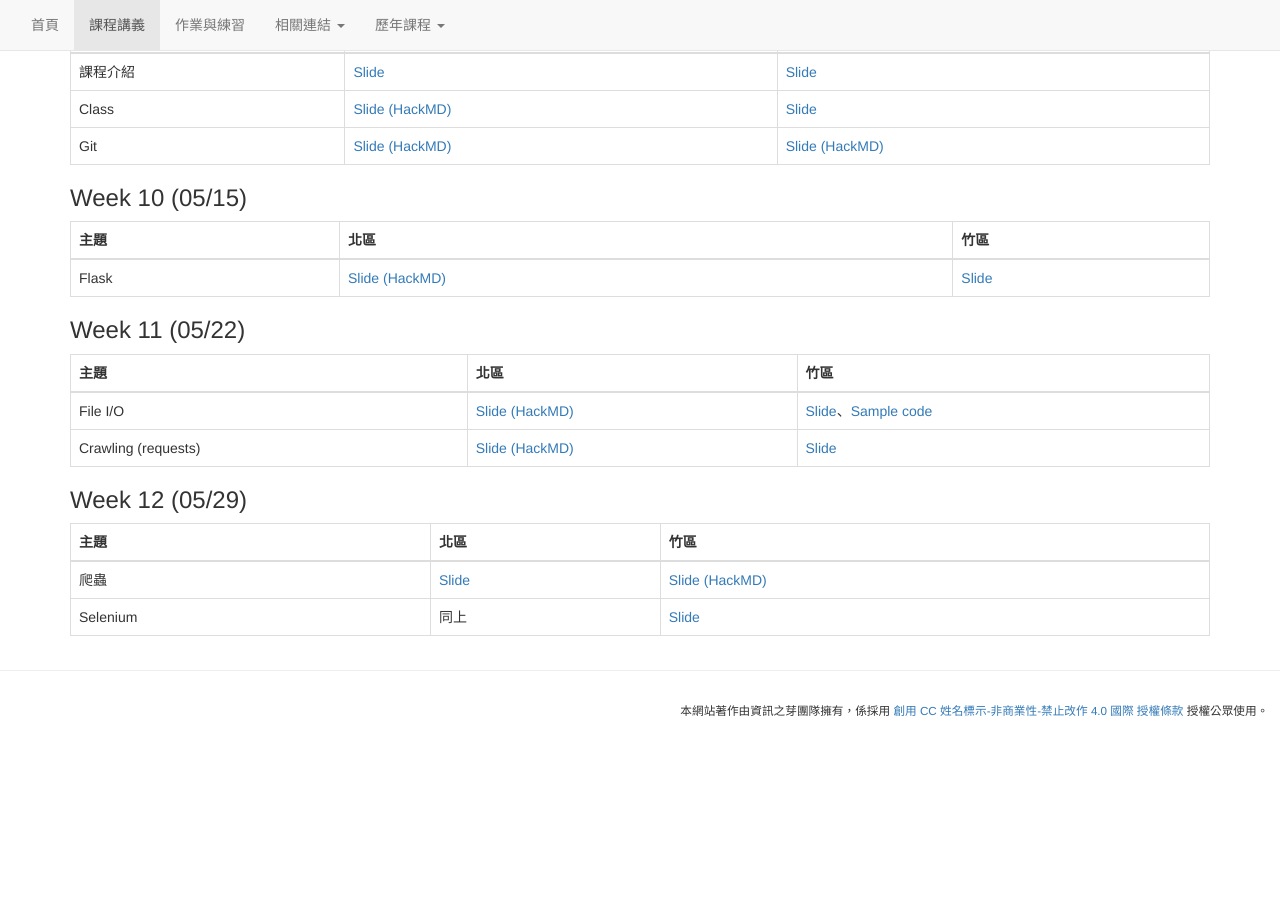
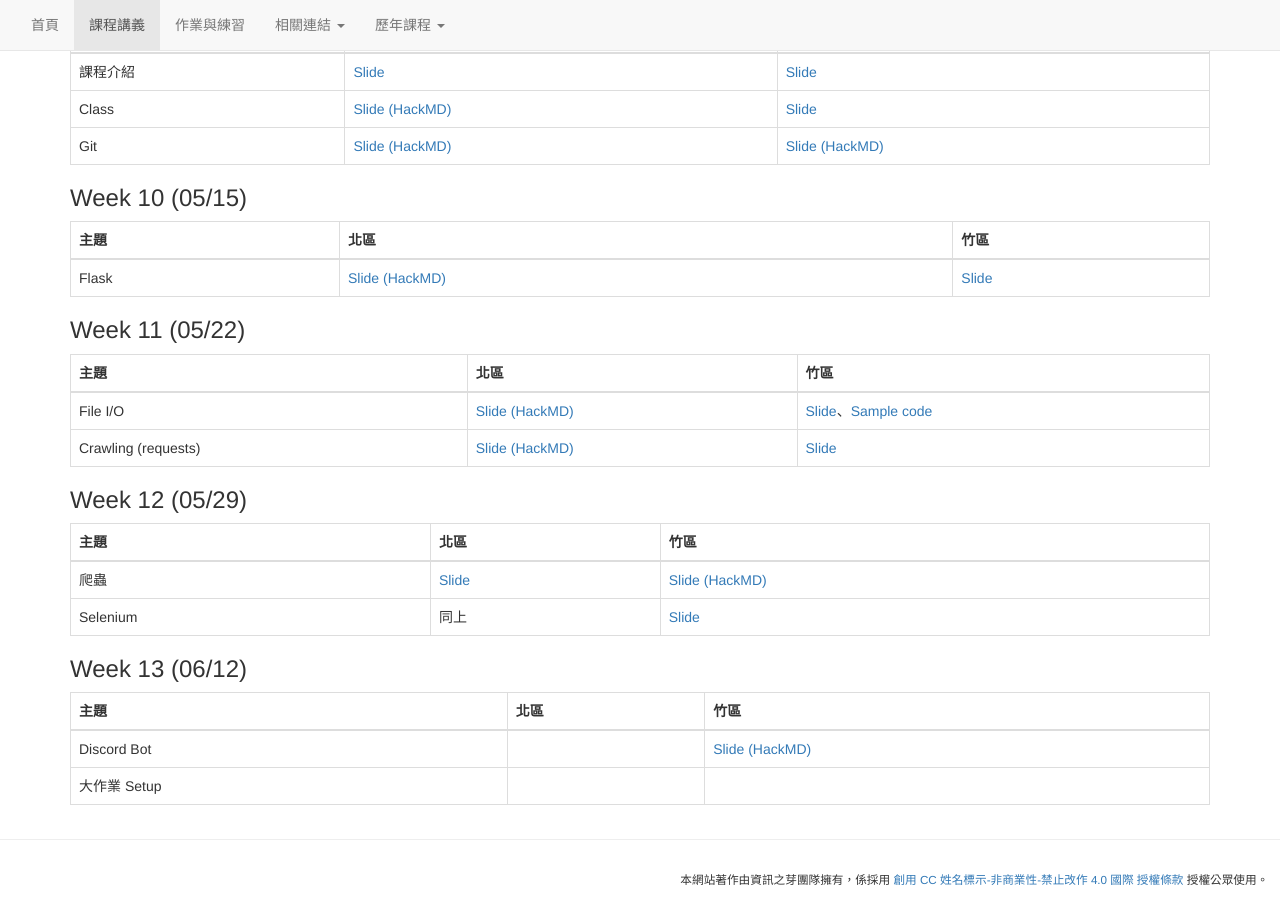
Before and after one commit to tw-csie-sprout/py2022, a Jekyll site: the page built from slides.md, in a window 1280 px wide and 900 px high, scrolled down 1589 px. Built offline with Jekyll 4.4.1, drawn with Linux system fonts in a browser that asks for light colours; before the commit the page ends 2320 px from its top, so only the background shows below that.

Commit message:
Add Discord Bot slide

```diff
--- a/slides.md
+++ b/slides.md
@@ -99,3 +99,11 @@ title: "課程講義"
 | --- | --- | --- |
 | 爬蟲 | [Slide](https://drive.google.com/file/d/1kqmvaJPH0viDMrrn3ZB2y45906jSxZnx/view) | [Slide (HackMD)](https://hackmd.io/@pcchou/sprout-0522) |
 | Selenium | 同上 | [Slide](https://drive.google.com/file/d/1HrBPCGuSJqxx2r-v3Ez3cxUAmSqN4Waf/view) |
+
+### Week 13 (06/12)
+
+{: .table .table-bordered}
+| 主題 | 北區 | 竹區 |
+| --- | --- | --- |
+| Discord Bot |  | [Slide (HackMD)](https://hackmd.io/@Sean64/dc-bot) |
+| 大作業 Setup |  |  |
```
